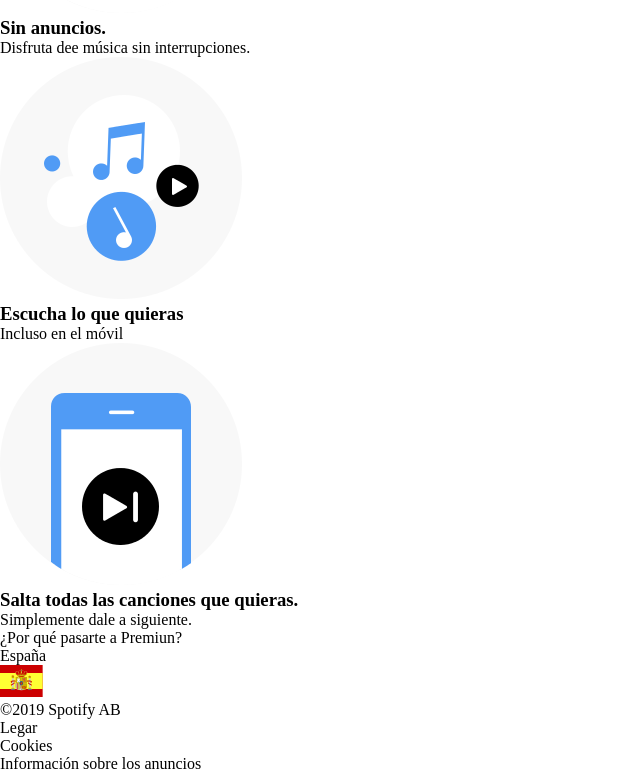
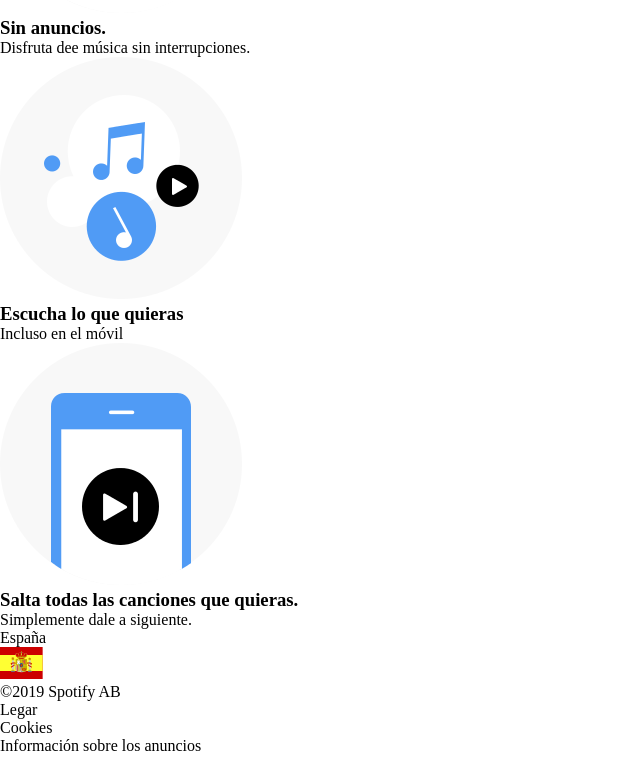
Before and after one commit to EVORALOPRS/promo-Z-module-1-pair-1-spotify, a plain HTML site: page index.html in a window 1280 px wide. Shown: the part 642-1415 px from the top of the page, without its empty margins (0-640 px from the left). Drawn offline with Linux system fonts and the light colour scheme.

```diff
--- a/index.html
+++ b/index.html
@@ -46,8 +46,6 @@
 
         </section>
     </main>
-
-    <section> ¿Por qué pasarte a Premiun?</section>
     <footer>
         <p>España</p>
         <img src="img/es.svg" alt="bandera de españa">
```
